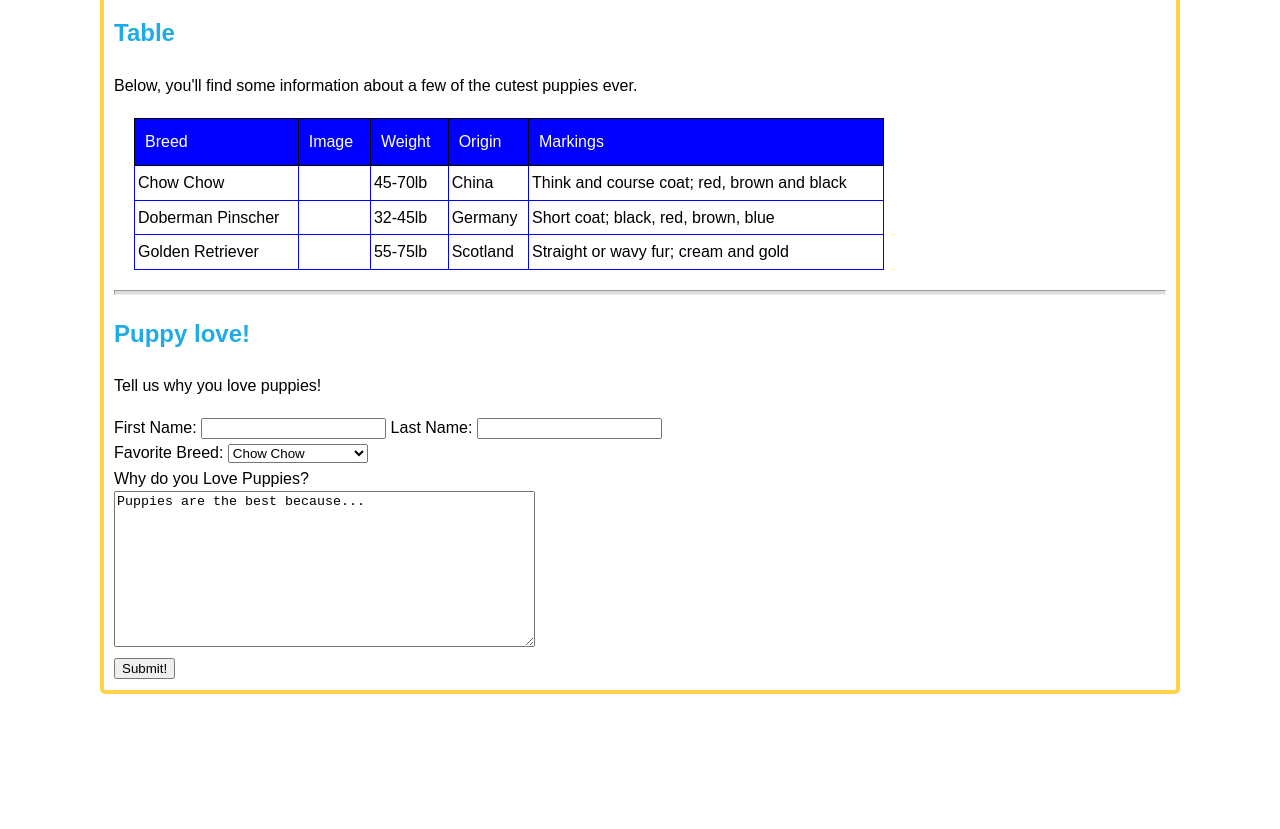
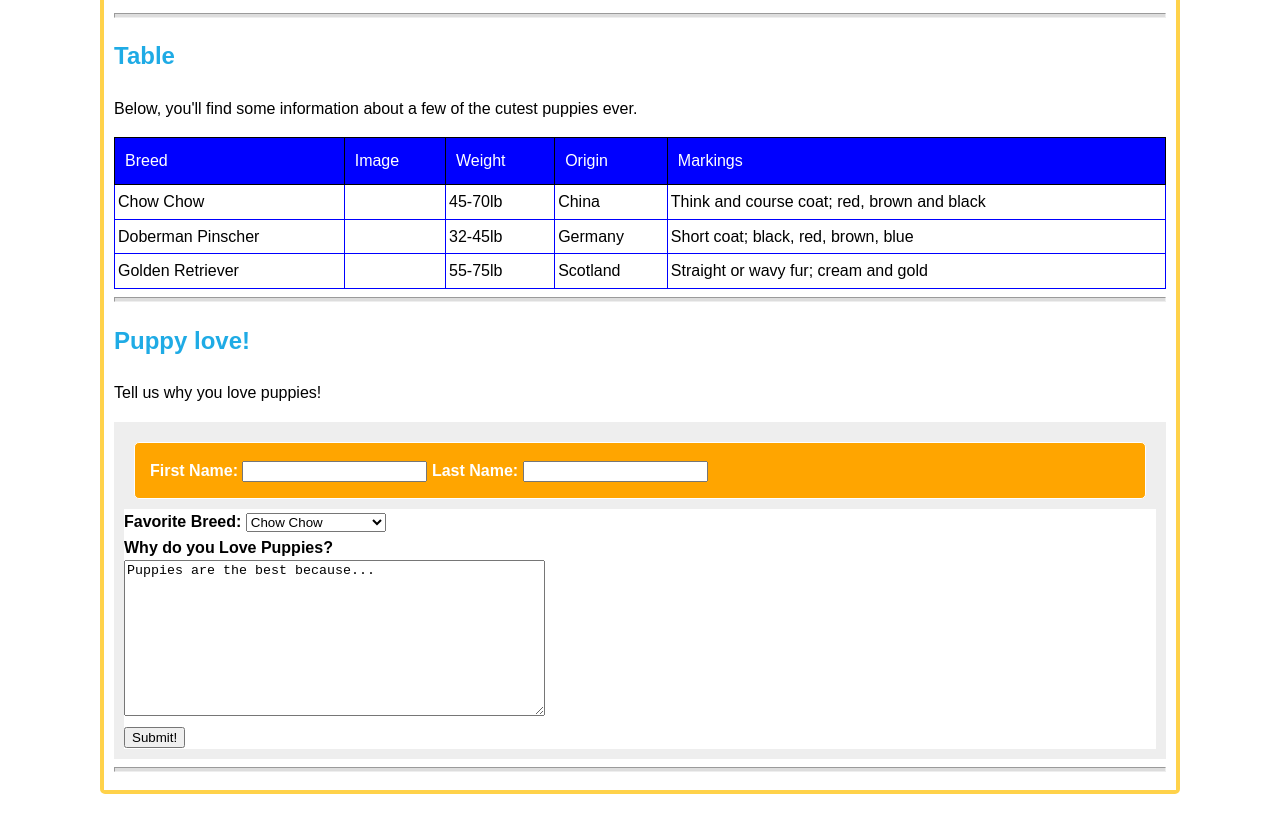
Before and after one commit to trschmitt/puppiesrule, a plain HTML site: page index.html in a window 1280 px wide. Shown: the part 479-1308 px from the top of the page. Before the commit the page ends 1208 px from the top, so only its background shows below. Drawn offline with Linux system fonts and the light colour scheme.

Commit message:
Final part on its way

```diff
--- a/index.html
+++ b/index.html
@@ -21,7 +21,7 @@
             </header>
 
             <div id="page_content">
-
+<hr>
                 <section>
                     <h2>Puppies are pretty much the best...</h2>
 
@@ -108,7 +108,7 @@
                             <input type="submit" id="submit_button" value="Submit!">
                         </div>
                     </form>
-
+<hr>
                 </section>
             </div>
         </div>
--- a/style.css
+++ b/style.css
@@ -14,7 +14,7 @@ colors:
 */
 
 
-html{
+body{
   background-image: url(img/pattern.jpg);
   background-attachment: fixed;
   border: 4px solid #ffd24a;
@@ -24,7 +24,7 @@ html{
   line-height: 1.6;
 }
 
-body {
+body div {
   margin: 0px 0px;
   background-color: white;
 }
@@ -61,7 +61,7 @@ h2, h3 {
 }
 
 #page_content{
-  margin: 10px 10px;
+  padding: 10px;
 }
 
 hr {
@@ -75,8 +75,7 @@ ul {
 
 table{
   border-collapse: collapse;
-  margin: 20px 20px;
-  width: 750px
+  width: 100%;
 }
 
 tbody img{
@@ -96,9 +95,17 @@ tbody tr td {
   padding: 3px
 }
 
+form {
+  background-color: #eee;
+  padding: 10px;
+  font-weight: bold;
+}
 
-#id{
+.name {
   border: 1px solid white;
   background-color: orange;
-
+  color: white;
+  padding: 15px 15px;
+  margin: 10px 10px;
+  border-radius: 5px;
 }
```
